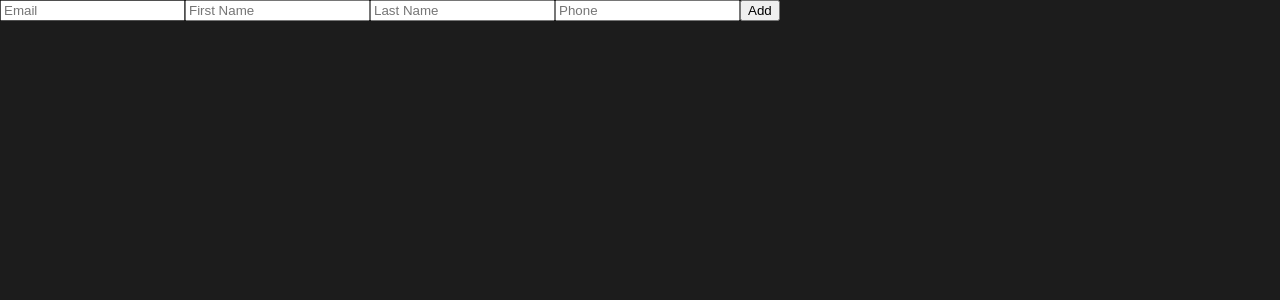
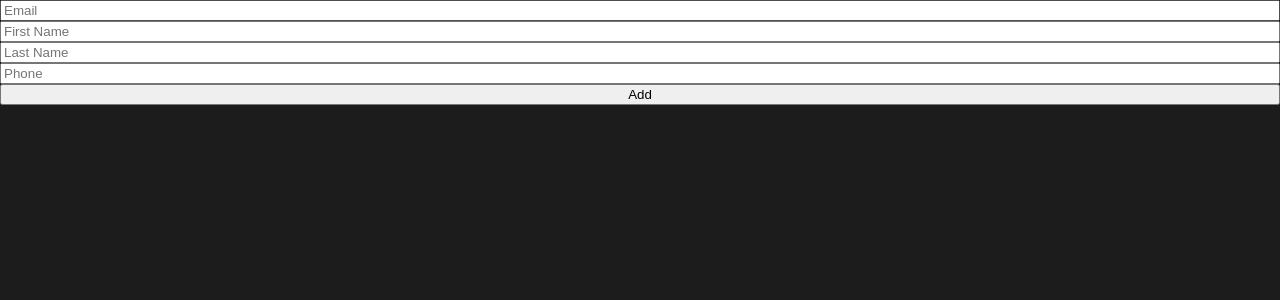
Before and after one commit to ahyeonmin/react-to-do-list, a React (Create React App) app: page / in a window 1280 px wide. Shown: the top 300 px of the page. Built offline with nearby package versions, Linux system fonts and the light colour scheme.

Commit message:
useForm(handleSubmit/formState)

```diff
--- a/src/ToDoList.tsx
+++ b/src/ToDoList.tsx
@@ -1,16 +1,21 @@
 import { useForm } from "react-hook-form";
 
 function ToDoList() {
-    const { register, watch } = useForm();
-    console.log(watch());
+    const { register, watch, handleSubmit, formState } = useForm();
+    const onValid = (data: any) => {
+        console.log(data);
+    };
+    console.log(formState.errors);
     return(
         <div>
-            <form>
-                <input {...register("email")} placeholder="Email"/>
-                <input {...register("firstName")} placeholder="First Name"/>
-                <input {...register("lastName")} placeholder="Last Name"/>
-                <input {...register("phone")} placeholder="Phone"/>
-                <button>Add</button>
+            <form
+                style={{ display: "flex", flexDirection: "column" }}
+                onSubmit={handleSubmit(onValid)}>
+                    <input {...register("email", { required: "Email is required.", minLength: { value: 10, message: "Your email is too short." } })} placeholder="Email"/>
+                    <input {...register("firstName", { required: "First name is required." })} placeholder="First Name"/>
+                    <input {...register("lastName", { required: "Last name is required." })} placeholder="Last Name"/>
+                    <input {...register("phone")} placeholder="Phone"/>
+                    <button>Add</button>
             </form>
         </div>
     );
```
